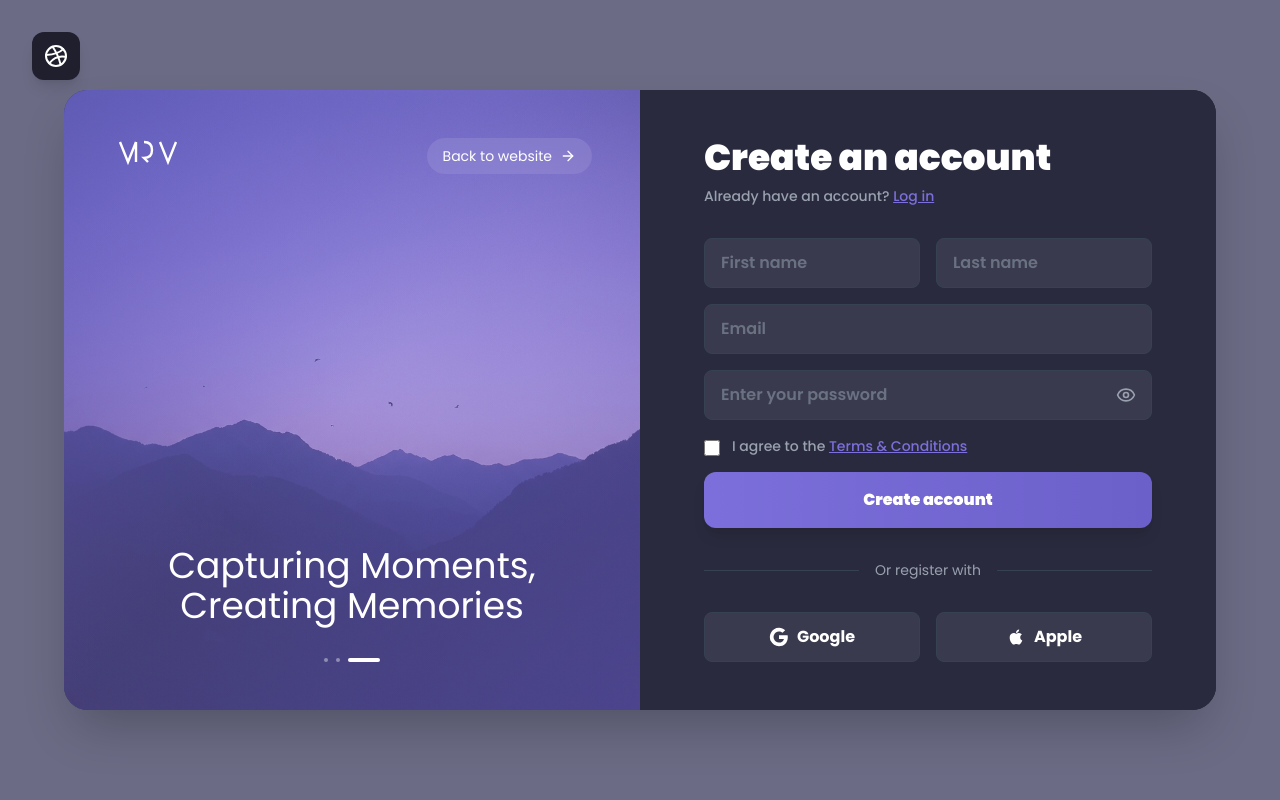
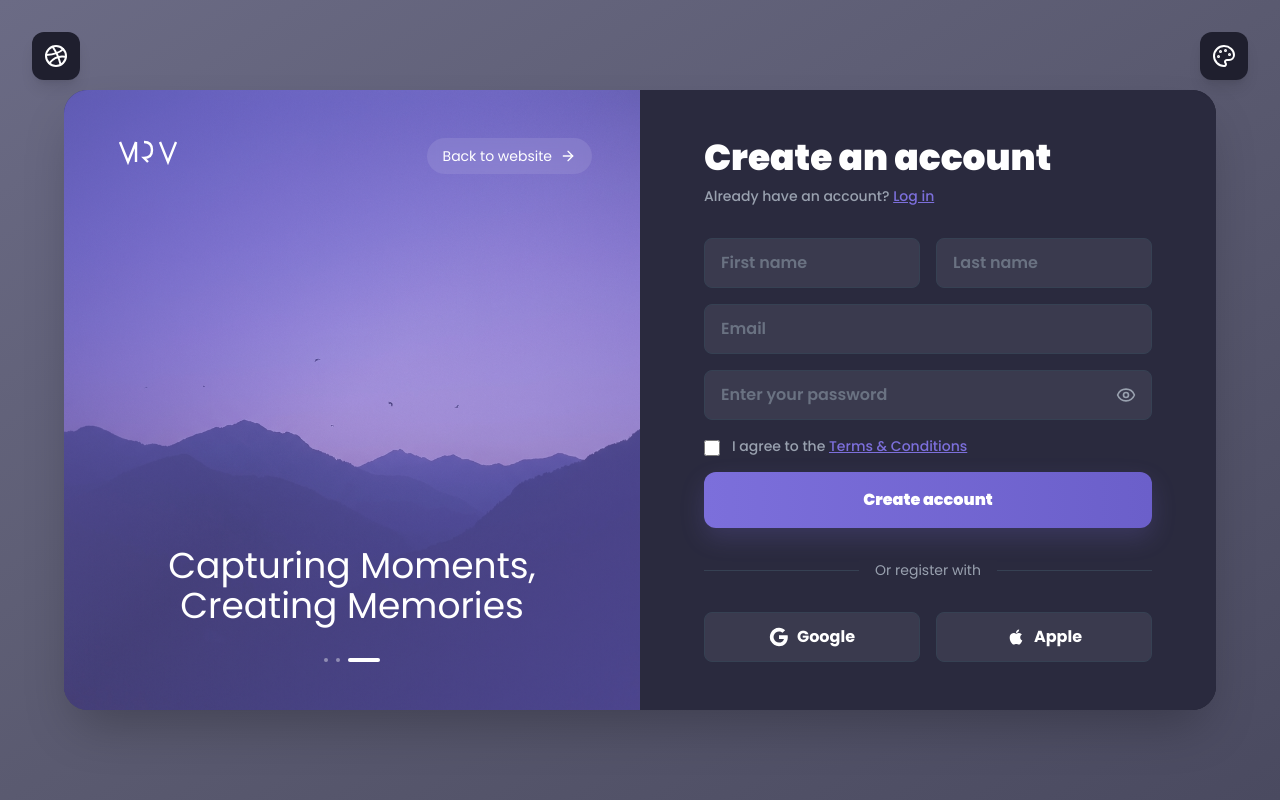
Before and after one commit to UzairAtiq/Login-Page-1, a React (Vite) app: page / in a window 1280 px wide. Built offline with nearby package versions, Linux system fonts and the light colour scheme.

Commit message:
Add theme switching to login and welcome pages

```diff
--- a/src/App.jsx
+++ b/src/App.jsx
@@ -1,15 +1,18 @@
 import { BrowserRouter as Router, Routes, Route } from 'react-router-dom'
+import { ThemeProvider } from './context/ThemeContext'
 import LoginPage from './components/LoginPage'
 import WelcomePage from './components/WelcomePage'
 
 function App() {
   return (
+    <ThemeProvider>
       <Router>
         <Routes>
           <Route path="/" element={<LoginPage />} />
           <Route path="/welcome" element={<WelcomePage />} />
         </Routes>
       </Router>
+    </ThemeProvider>
   )
 }
 
--- a/src/components/LoginPage.jsx
+++ b/src/components/LoginPage.jsx
@@ -1,9 +1,12 @@
 import { useState } from 'react';
 import { useNavigate } from 'react-router-dom';
-import { Eye, EyeOff, ArrowRight, Dribbble } from 'lucide-react';
+import { Eye, EyeOff, ArrowRight, Dribbble, Palette } from 'lucide-react';
+import { useTheme } from '../context/ThemeContext';
 
 const LoginPage = () => {
   const navigate = useNavigate();
+  const { theme, setTheme, currentTheme, themes } = useTheme();
+  const [showThemeMenu, setShowThemeMenu] = useState(false);
 
   const [formData, setFormData] = useState({
     firstName: '',
@@ -97,11 +100,54 @@ const LoginPage = () => {
   ];
 
   return (
-    <div className="min-h-screen bg-[#6B6B85] flex items-center justify-center p-4 md:p-8">
+    <div className={`min-h-screen bg-gradient-to-br ${currentTheme.bg} flex items-center justify-center p-4 md:p-8`}>
       {/* Logo in top left */}
       <div className="absolute top-6 left-6 md:top-8 md:left-8 z-50">
         <div className="bg-dark p-3 rounded-xl shadow-lg">
           <Dribbble className="w-6 h-6 text-white" />
+        </div>
+      </div>
+
+      {/* Theme Selector in top right */}
+      <div className="absolute top-6 right-6 md:top-8 md:right-8 z-50">
+        <div className="relative">
+          <button
+            onClick={() => setShowThemeMenu(!showThemeMenu)}
+            className="bg-dark p-3 rounded-xl shadow-lg hover:bg-dark-light transition-all duration-300 transform hover:scale-105"
+            style={{ borderColor: currentTheme.accent, borderWidth: showThemeMenu ? '2px' : '0px' }}
+          >
+            <Palette className="w-6 h-6 text-white" />
+          </button>
+
+          {showThemeMenu && (
+            <div className="absolute top-full right-0 mt-2 bg-dark rounded-2xl shadow-2xl p-3 min-w-[200px] border border-white/10">
+              <p className="text-white font-bold text-sm mb-3 px-2">Choose Theme</p>
+              <div className="space-y-2">
+                {Object.entries(themes).map(([key, themeData]) => (
+                  <button
+                    key={key}
+                    onClick={() => {
+                      setTheme(key);
+                      setShowThemeMenu(false);
+                    }}
+                    className={`w-full p-2 rounded-lg transition-all duration-300 flex items-center gap-3 ${
+                      theme === key
+                        ? 'bg-white/20'
+                        : 'hover:bg-white/10'
+                    }`}
+                  >
+                    <div
+                      className={`w-8 h-8 rounded-md bg-gradient-to-br ${themeData.primary}`}
+                    />
+                    <span className="text-white font-semibold text-sm">{themeData.name}</span>
+                    {theme === key && (
+                      <div className="ml-auto w-2 h-2 rounded-full bg-white" />
+                    )}
+                  </button>
+                ))}
+              </div>
+            </div>
+          )}
         </div>
       </div>
 
@@ -110,7 +156,7 @@ const LoginPage = () => {
         <div className="grid grid-cols-1 lg:grid-cols-2 min-h-[600px]">
 
           {/* Left Panel - Image Section */}
-          <div className="relative bg-gradient-to-br from-primary to-primary-dark p-8 lg:p-12 flex flex-col justify-between overflow-hidden">
+          <div className="relative p-8 lg:p-12 flex flex-col justify-between overflow-hidden" style={{ background: `linear-gradient(to bottom right, ${currentTheme.primarySolid}, ${currentTheme.primaryDark})` }}>
             {/* Background Image */}
             <div
               className="absolute inset-0 bg-cover bg-center opacity-80"
@@ -118,7 +164,7 @@ const LoginPage = () => {
             />
 
             {/* Gradient Overlay */}
-            <div className="absolute inset-0 bg-gradient-to-br from-primary/60 via-primary/40 to-primary-dark/60" />
+            <div className="absolute inset-0" style={{ background: `linear-gradient(to bottom right, ${currentTheme.primarySolid}99, ${currentTheme.primarySolid}66, ${currentTheme.primaryDark}99)` }} />
 
             {/* Content */}
             <div className="relative z-10">
@@ -321,7 +367,11 @@ const LoginPage = () => {
                 <button
                   type="submit"
                   disabled={isLoading}
-                  className="w-full bg-gradient-to-r from-primary to-primary-dark hover:from-primary-dark hover:to-primary text-white font-black py-4 px-4 rounded-xl transition-all duration-300 disabled:opacity-50 disabled:cursor-not-allowed transform hover:scale-105 active:scale-95 shadow-lg hover:shadow-xl hover:shadow-primary/50"
+                  className="w-full text-white font-black py-4 px-4 rounded-xl transition-all duration-300 disabled:opacity-50 disabled:cursor-not-allowed transform hover:scale-105 active:scale-95 shadow-lg hover:shadow-xl"
+                  style={{
+                    background: `linear-gradient(to right, ${currentTheme.primarySolid}, ${currentTheme.primaryDark})`,
+                    boxShadow: `0 10px 25px ${currentTheme.accent}33`
+                  }}
                 >
                   {isLoading ? (
                     <span className="flex items-center justify-center gap-2">
--- a/src/components/WelcomePage.jsx
+++ b/src/components/WelcomePage.jsx
@@ -1,16 +1,17 @@
 import { useState } from 'react';
 import { useLocation, useNavigate } from 'react-router-dom';
 import { Eye, EyeOff, User, Mail, Lock, LogOut, Edit, Settings, X } from 'lucide-react';
+import { useTheme } from '../context/ThemeContext';
 
 const WelcomePage = () => {
   const location = useLocation();
   const navigate = useNavigate();
   const userData = location.state?.userData;
+  const { theme, setTheme, currentTheme, themes } = useTheme();
 
   const [showPassword, setShowPassword] = useState(false);
   const [showEditModal, setShowEditModal] = useState(false);
   const [showSettingsModal, setShowSettingsModal] = useState(false);
-  const [theme, setTheme] = useState('purple'); // default theme
 
   const [editedData, setEditedData] = useState({
     firstName: userData?.firstName || '',
@@ -38,45 +39,7 @@ const WelcomePage = () => {
     setShowEditModal(false);
   };
 
-  const themes = {
-    purple: {
-      bg: 'from-[#6B6B85] via-[#5A5A70] to-[#4A4A60]',
-      primary: 'from-[#7C6FDB] to-[#6B5FCA]',
-      accent: '#7C6FDB',
-      shadow: 'primary/20',
-      name: 'Purple'
-    },
-    red: {
-      bg: 'from-[#8B5A5A] via-[#7A4949] to-[#6A3838]',
-      primary: 'from-[#E74C3C] to-[#C0392B]',
-      accent: '#E74C3C',
-      shadow: 'red-500/20',
-      name: 'Red'
-    },
-    green: {
-      bg: 'from-[#2C5F4E] via-[#234D3E] to-[#1A3B2E]',
-      primary: 'from-[#27AE60] to-[#229954]',
-      accent: '#27AE60',
-      shadow: 'green-500/20',
-      name: 'Dark Green'
-    },
-    orange: {
-      bg: 'from-[#8B6F47] via-[#7A5E36] to-[#6A4E26]',
-      primary: 'from-[#E67E22] to-[#CA6F1E]',
-      accent: '#E67E22',
-      shadow: 'orange-500/20',
-      name: 'Orange'
-    },
-    dark: {
-      bg: 'from-[#1a1a1a] via-[#0f0f0f] to-[#000000]',
-      primary: 'from-[#404040] to-[#2a2a2a]',
-      accent: '#404040',
-      shadow: 'gray-700/20',
-      name: 'Dark Mode'
-    }
-  };
 
-  const currentTheme = themes[theme];
 
   return (
     <div className={`min-h-screen bg-gradient-to-br ${currentTheme.bg} flex flex-col items-center justify-center p-4 md:p-8`}>
--- /dev/null
+++ b/src/context/ThemeContext.jsx
@@ -0,0 +1,80 @@
+import { createContext, useContext, useState, useEffect } from 'react';
+
+const ThemeContext = createContext();
+
+export const useTheme = () => {
+  const context = useContext(ThemeContext);
+  if (!context) {
+    throw new Error('useTheme must be used within a ThemeProvider');
+  }
+  return context;
+};
+
+export const themes = {
+  purple: {
+    bg: 'from-[#6B6B85] via-[#5A5A70] to-[#4A4A60]',
+    primary: 'from-[#7C6FDB] to-[#6B5FCA]',
+    primarySolid: '#7C6FDB',
+    primaryDark: '#6B5FCA',
+    accent: '#7C6FDB',
+    shadow: 'primary/20',
+    name: 'Purple'
+  },
+  red: {
+    bg: 'from-[#8B5A5A] via-[#7A4949] to-[#6A3838]',
+    primary: 'from-[#E74C3C] to-[#C0392B]',
+    primarySolid: '#E74C3C',
+    primaryDark: '#C0392B',
+    accent: '#E74C3C',
+    shadow: 'red-500/20',
+    name: 'Red'
+  },
+  green: {
+    bg: 'from-[#2C5F4E] via-[#234D3E] to-[#1A3B2E]',
+    primary: 'from-[#27AE60] to-[#229954]',
+    primarySolid: '#27AE60',
+    primaryDark: '#229954',
+    accent: '#27AE60',
+    shadow: 'green-500/20',
+    name: 'Dark Green'
+  },
+  orange: {
+    bg: 'from-[#8B6F47] via-[#7A5E36] to-[#6A4E26]',
+    primary: 'from-[#E67E22] to-[#CA6F1E]',
+    primarySolid: '#E67E22',
+    primaryDark: '#CA6F1E',
+    accent: '#E67E22',
+    shadow: 'orange-500/20',
+    name: 'Orange'
+  },
+  dark: {
+    bg: 'from-[#1a1a1a] via-[#0f0f0f] to-[#000000]',
+    primary: 'from-[#404040] to-[#2a2a2a]',
+    primarySolid: '#404040',
+    primaryDark: '#2a2a2a',
+    accent: '#404040',
+    shadow: 'gray-700/20',
+    name: 'Dark Mode'
+  }
+};
+
+export const ThemeProvider = ({ children }) => {
+  const [theme, setTheme] = useState(() => {
+    // Load theme from localStorage or default to purple
+    const savedTheme = localStorage.getItem('appTheme');
+    return savedTheme || 'purple';
+  });
+
+  useEffect(() => {
+    // Save theme to localStorage whenever it changes
+    localStorage.setItem('appTheme', theme);
+  }, [theme]);
+
+  const currentTheme = themes[theme];
+
+  return (
+    <ThemeContext.Provider value={{ theme, setTheme, currentTheme, themes }}>
+      {children}
+    </ThemeContext.Provider>
+  );
+};
```
Lines whose indentation alone changed are shown as unchanged.
